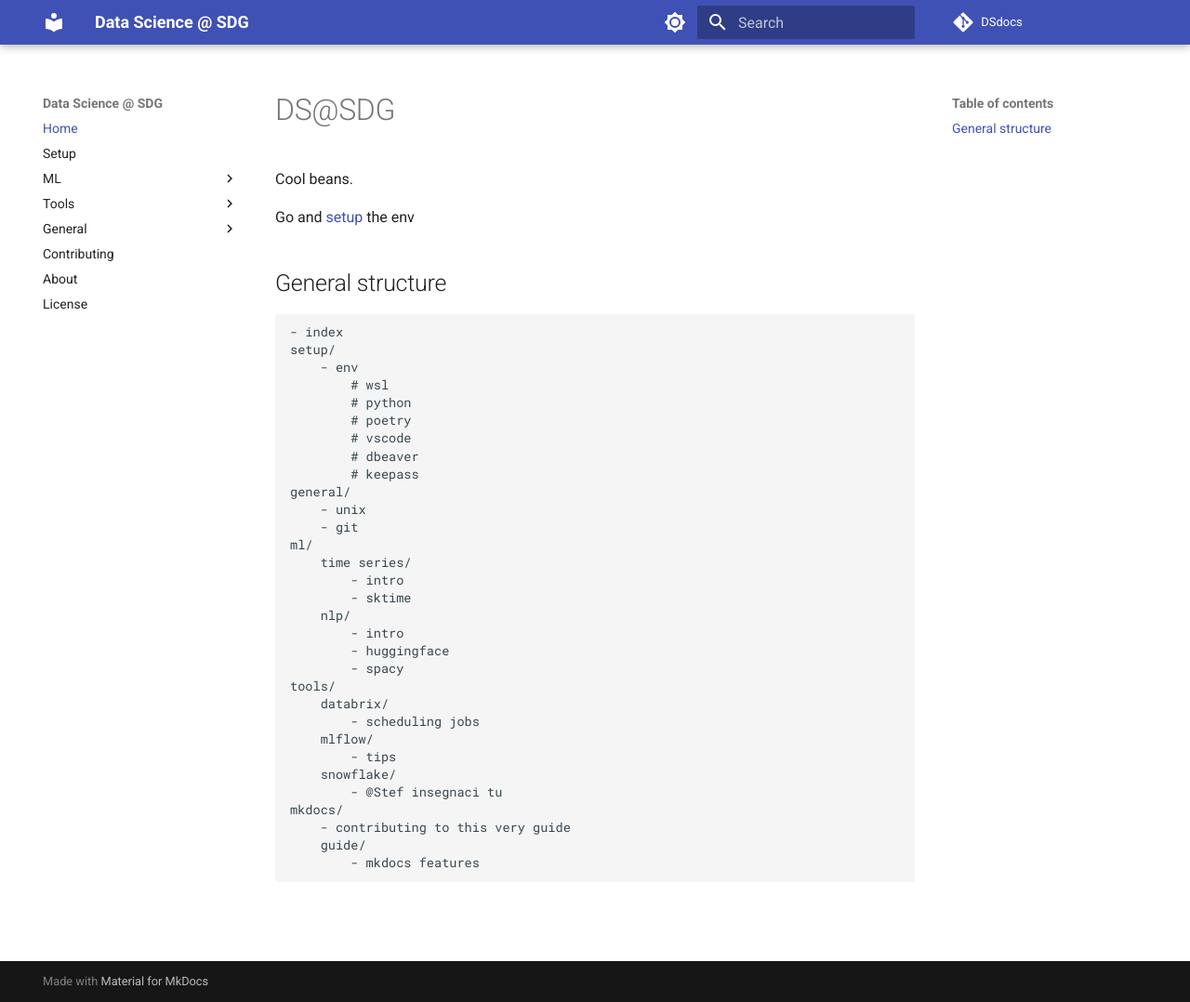
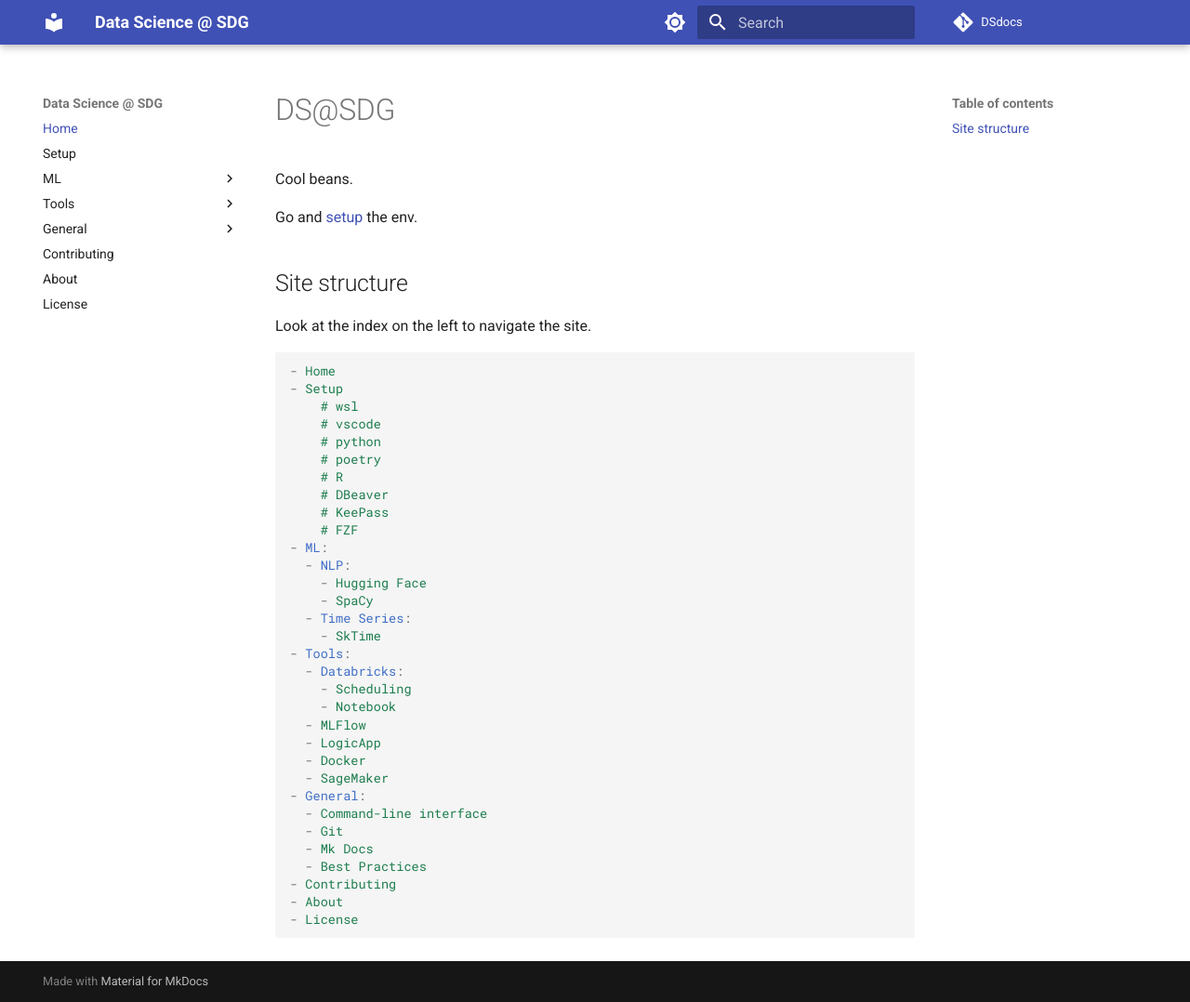
Before and after one commit to pietro-nobili-SDG/dsdocs, an MkDocs documentation site: the page built from docs/index.md, in a window 1280 px wide and 1078 px high. Shown: the whole window at 93% size. Built offline with MkDocs 1.6.1 and Material for MkDocs 9.7.7, drawn with Linux system fonts in a browser that asks for light colours; comment, search, counter and statistics services are not loaded.

Commit message:
Update site structure in index.md

````diff
--- a/docs/index.md
+++ b/docs/index.md
@@ -2,40 +2,43 @@
 
 Cool beans.
 
-Go and [setup](setup/env/) the env
+Go and [setup](setup/env/) the env.
 
-## General structure
+## Site structure
 
+Look at the index on the left to navigate the site.
+
+```yaml
+- Home
+- Setup
+    # wsl
+    # vscode
+    # python
+    # poetry
+    # R
+    # DBeaver
+    # KeePass
+    # FZF
+- ML:
+  - NLP:
+    - Hugging Face
+    - SpaCy
+  - Time Series:
+    - SkTime
+- Tools:
+  - Databricks:
+    - Scheduling
+    - Notebook
+  - MLFlow
+  - LogicApp
+  - Docker
+  - SageMaker
+- General:
+  - Command-line interface
+  - Git
+  - Mk Docs
+  - Best Practices
+- Contributing
+- About
+- License
 ```
-- index
-setup/
-    - env
-        # wsl
-        # python
-        # poetry
-        # vscode
-        # dbeaver
-        # keepass
-general/
-    - unix
-    - git
-ml/
-    time series/
-        - intro
-        - sktime
-    nlp/
-        - intro
-        - huggingface
-        - spacy
-tools/
-    databrix/
-        - scheduling jobs
-    mlflow/
-        - tips
-    snowflake/
-        - @Stef insegnaci tu
-mkdocs/
-    - contributing to this very guide
-    guide/
-        - mkdocs features
-```
````
